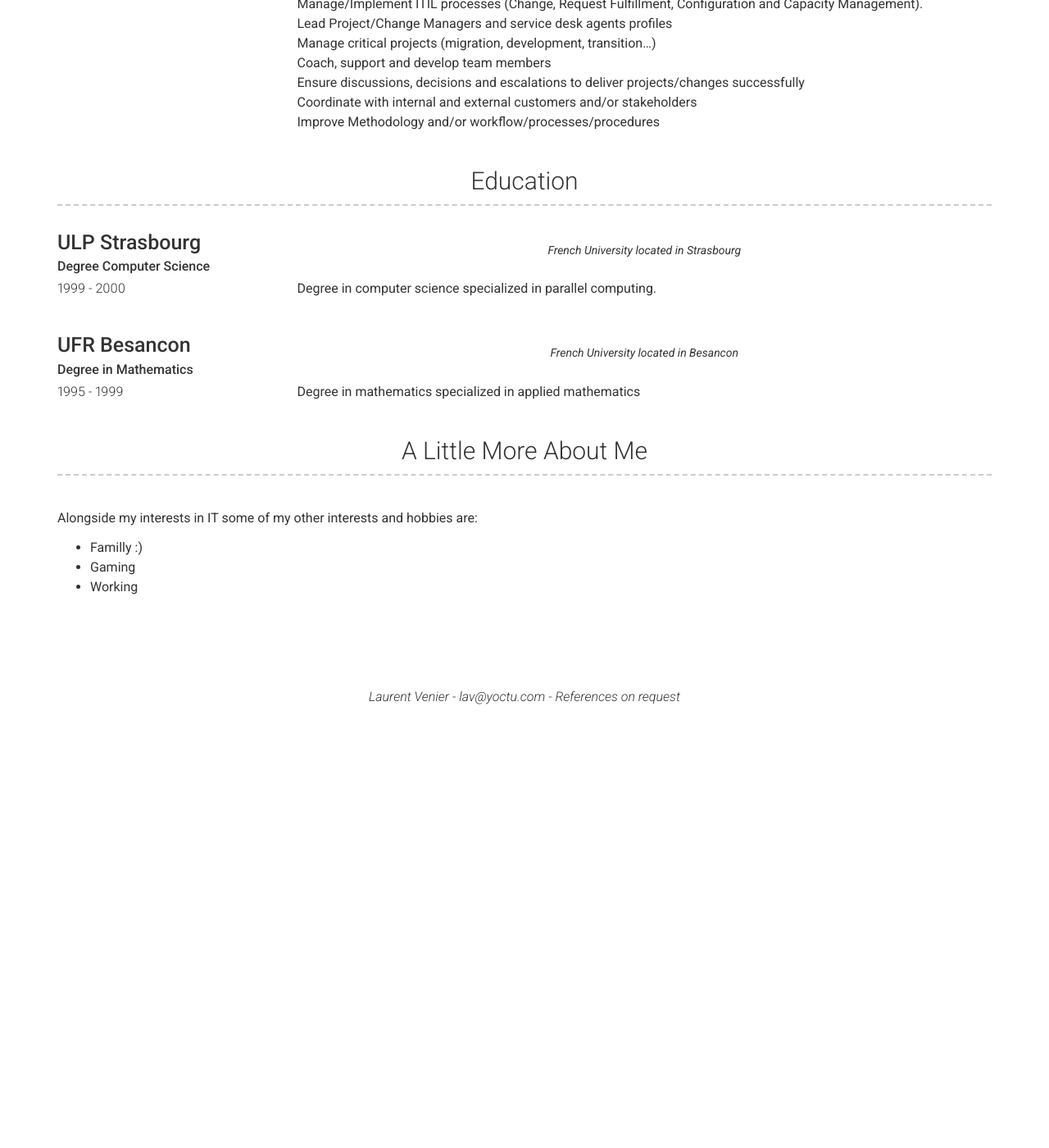
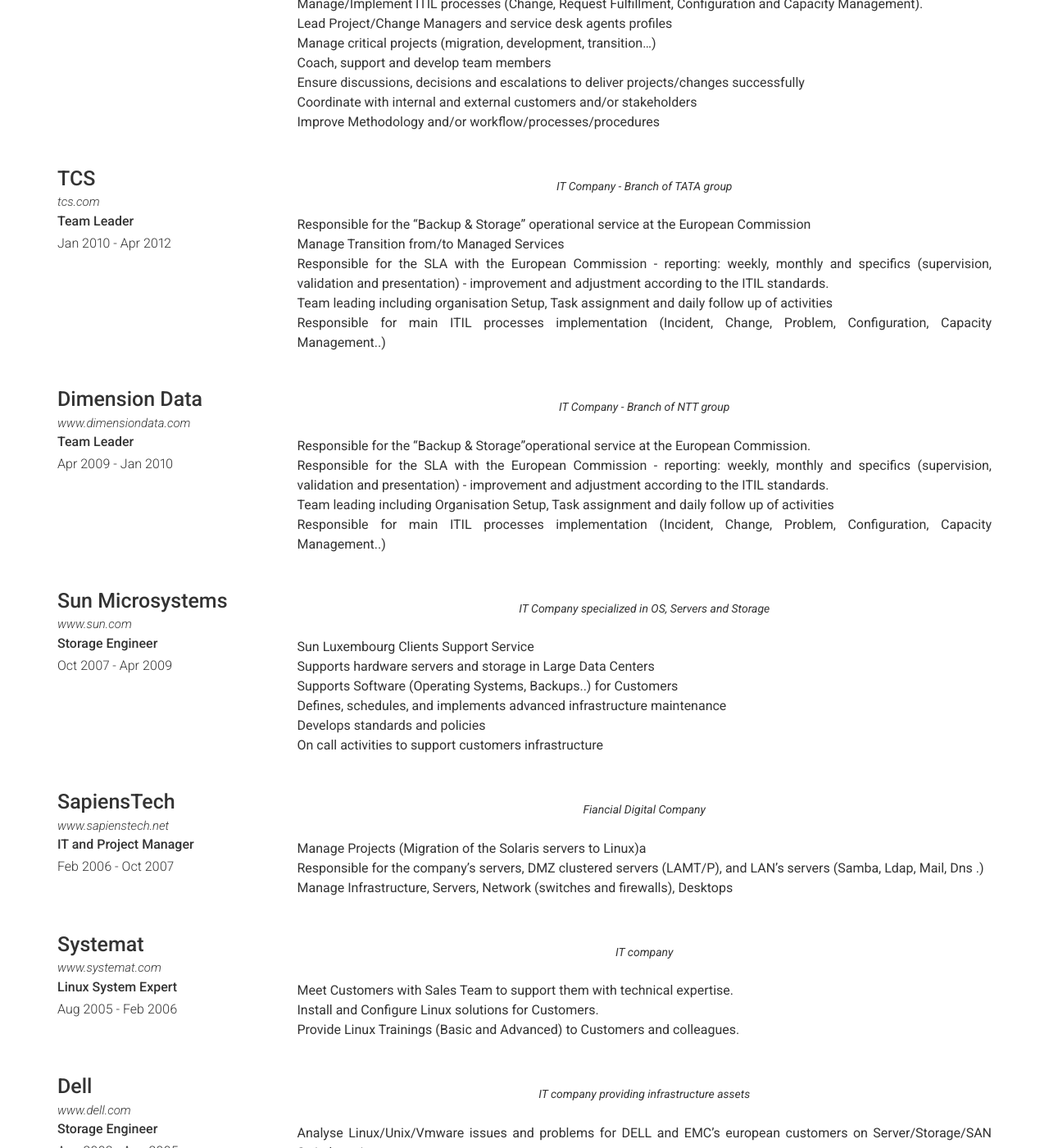
Before and after one commit to lvenier/lvenier.github.io, a Jekyll site: the page built from index.md, in a window 1280 px wide and 1400 px high, scrolled down 2268 px. Shown: the whole window at 82% size. Built offline with Jekyll 4.4.1, drawn with Linux system fonts in a browser that asks for light colours; emoji names are drawn with the system emoji font; before the commit the page ends 3142 px from its top, so only the background shows below that; some of the changed text lies outside the part shown.

Commit message:
update experience

```diff
--- a/_data/experience.yml
+++ b/_data/experience.yml
@@ -46,3 +46,137 @@
     Ensure discussions, decisions and escalations to deliver projects/changes successfully<br>
     Coordinate with internal and external customers and/or stakeholders<br>
     Improve Methodology and/or workflow/processes/procedures<br>
+
+- layout: left
+  company: TCS
+  link: tcs.com
+  job_title: Team Leader
+  dates: Jan 2010 - Apr 2012
+  quote: >
+    IT Company - Branch of TATA group
+  description: |
+    Responsible for the "Backup & Storage" operational service at the European Commission<br>
+    Manage Transition from/to Managed Services<br>
+    Responsible for the SLA with the European Commission - reporting: weekly, monthly and specifics (supervision, validation and presentation) - improvement and adjustment according to the ITIL standards.<br>
+    Team leading including organisation Setup, Task assignment and daily follow up of activities<br>
+    Responsible for main ITIL processes implementation (Incident, Change, Problem, Configuration, Capacity Management..)<br>
+
+- layout: left
+  company: Dimension Data
+  link: www.dimensiondata.com
+  job_title: Team Leader
+  dates: Apr 2009 - Jan 2010
+  quote: >
+    IT Company - Branch of NTT group
+  description: |
+    Responsible for the "Backup & Storage"operational service at the European Commission.<br>
+    Responsible for the SLA with the European Commission - reporting: weekly, monthly and specifics (supervision, validation and presentation) - improvement and adjustment according to the ITIL standards.<br>
+    Team leading including Organisation Setup, Task assignment and daily follow up of activities<br>
+    Responsible for main ITIL processes implementation (Incident, Change, Problem, Configuration, Capacity Management..)<br>
+
+- layout: left
+  company: Sun Microsystems
+  link: www.sun.com
+  job_title: Storage Engineer
+  dates: Oct 2007 - Apr 2009
+  quote: >
+    IT Company specialized in OS, Servers and Storage
+  description: |
+    Sun Luxembourg Clients Support Service<br>
+    Supports hardware servers and storage in Large Data Centers<br>
+    Supports Software (Operating Systems, Backups..) for Customers<br>
+    Defines, schedules, and implements advanced infrastructure maintenance<br>
+    Develops standards and policies<br>
+    On call activities to support customers infrastructure<br>
+
+- layout: left
+  company: SapiensTech
+  link: www.sapienstech.net
+  job_title: IT and Project Manager
+  dates: Feb 2006 - Oct 2007
+  quote: >
+    Fiancial Digital Company
+  description: |
+    Manage Projects (Migration of the Solaris servers to Linux)a<br>
+    Responsible for the company's servers, DMZ clustered servers (LAMT/P), and LAN's servers (Samba, Ldap, Mail, Dns .)<br>
+    Manage Infrastructure, Servers, Network (switches and firewalls), Desktops<br>
+
+- layout: left
+  company: Systemat
+  link: www.systemat.com
+  job_title: Linux System Expert
+  dates: Aug 2005 - Feb 2006
+  quote: >
+    IT company
+  description: |
+    Meet Customers with Sales Team to support them with technical expertise.<br>
+    Install and Configure Linux solutions for Customers.<br>
+    Provide Linux Trainings (Basic and Advanced) to Customers and colleagues.<br>
+
+- layout: left
+  company: Dell
+  link: www.dell.com
+  job_title: Storage Engineer
+  dates: Aug 2003 - Aug 2005
+  quote: >
+    IT company providing infrastructure assets
+  description: |
+    Analyse Linux/Unix/Vmware issues and problems for DELL and EMC's european customers on Server/Storage/SAN Switch environment.<br>
+    Work on site to install and configure customer's systems in large Datacentre<br>
+    Work on shift for recovery and complex issues (infrastructure,system recovery...)<br>
+
+- layout: left
+  company: Vivendi Games
+  link: www.vivendi.com/en/activities/video-games/
+  job_title: Game debugger and tester
+  dates: Feb 2003 - Aug 2003
+  quote: >
+    Game producer
+  description: |
+    Game debugger (Warcraft 3, Final fight, the Hobbit...)<br>
+    Game tester<br>
+
+- layout: left
+  company: Tati
+  link: www.tati.fr
+  job_title: Opensystem Lead
+  dates: Apr 2002 - Dec 2002
+  quote: >
+    Retail Company
+  description: |
+    Operation lead for Open Systems infrastructure<br>
+    Management of the Open system team.<br>
+    Installation/Configuration and Operations of Servers (LDAP, mail,Samba,DNS,FW,DB2, VPN,Firewall, IDS..)<br>
+    Manage Projects such as Migration from Token ring to Ethernet, Install new Shop infrastructure.<br>
+
+- layout: left
+  company: Datacep
+  link: www.altran.fr
+  job_title: Software Engineer
+  dates: May 2001 - Apr 2002
+  quote: >
+    IT consultanty company
+  description: |
+    Improvement and evolution of portable Afis system development.<br>
+    Creation of Afis Protocol system messenger with Specification, Messenger analyse and conception, Development, Test and documentation.<br>
+    Correction of a radar chip setting software including errors corrections and validation, Creation of tests procedures<br>
+
+- layout: left
+  company: Sernam
+  link: www.sernam.fr
+  job_title: Developer
+  dates: Jan 2001 - Apr 2001
+  quote: >
+    Logistic company
+  description: |
+    Java Applet development for truck logistic<br>
+
+- layout: left
+  company: Alstom
+  link: www.alstom.fr
+  job_title: Developer
+  dates: Jul 2000 - Dec 2000
+  quote: >
+    Industry
+  description: |
+    Intranet Website developement  (LAMP)<br>
```
